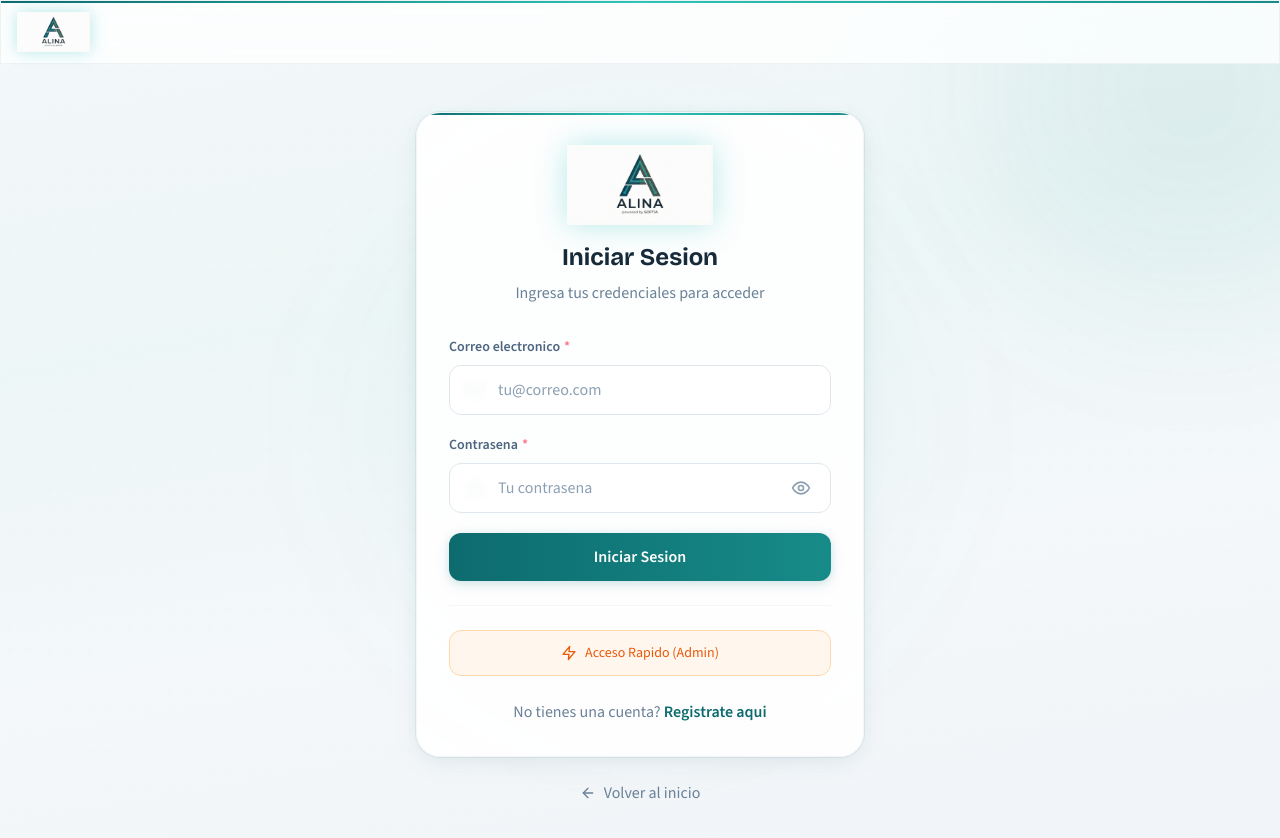
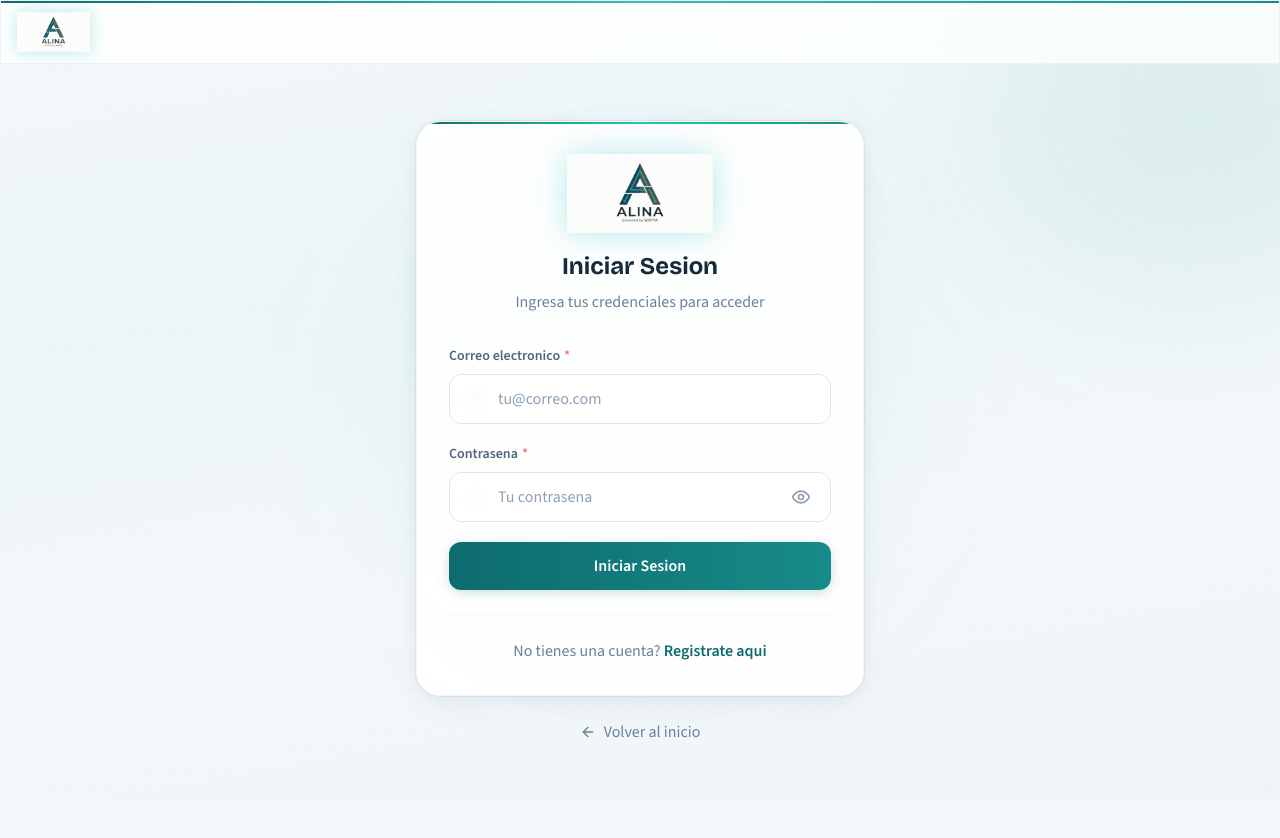
Before and after one commit to ABOGADO40/frontend---ALINA, a React (Vite) app: page /login in a window 1280 px wide. Shown: the top 838 px of the page. After the commit the page ends 800 px from the top, so only its background shows below. Built offline with nearby package versions, Linux system fonts and the light colour scheme; no server answers.

Commit message:
Producción

```diff
--- a/src/pages/Login.jsx
+++ b/src/pages/Login.jsx
@@ -1,6 +1,6 @@
 import { useState } from 'react';
 import { Link, useNavigate, useLocation } from 'react-router-dom';
-import { Mail, Lock, Zap, ArrowLeft } from 'lucide-react';
+import { Mail, Lock, ArrowLeft } from 'lucide-react';
 import { Button, Input, Alert } from '../components/common';
 import { useAuth } from '../features/auth/useAuth';
 import logoAlina from '../assets/logo-alina.jpeg';
@@ -16,12 +16,6 @@ const Login = () => {
   const [submitting, setSubmitting] = useState(false);
 
   const from = location.state?.from?.pathname || '/dashboard';
-
-  const handleQuickAccess = () => {
-    setFormData({ email: 'admin@pruebadigital.com', password: 'Admin2026$Secure!' });
-    setErrors({});
-    setApiError(null);
-  };
 
   const handleChange = (e) => {
     const { name, value } = e.target;
@@ -106,20 +100,7 @@ const Login = () => {
               </Button>
             </form>
 
-            {/* Quick access */}
-            <div className="mt-6 pt-6 border-t border-surface-700/35">
-              <button
-                type="button"
-                onClick={handleQuickAccess}
-                disabled={submitting}
-                className="w-full flex items-center justify-center gap-2 px-4 py-3 text-sm font-medium text-accent-600 bg-accent-50 hover:bg-accent-100 rounded-xl transition-all duration-300 disabled:opacity-50 border border-accent-200"
-              >
-                <Zap className="w-4 h-4" />
-                Acceso Rapido (Admin)
-              </button>
-            </div>
-
-            <div className="mt-6 text-center">
+            <div className="mt-6 pt-6 border-t border-surface-700/35 text-center">
               <p className="text-surface-400">
                 No tienes una cuenta?{' '}
                 <Link to="/register" className="font-semibold text-alina-600 hover:text-alina-700 transition-colors">
```
